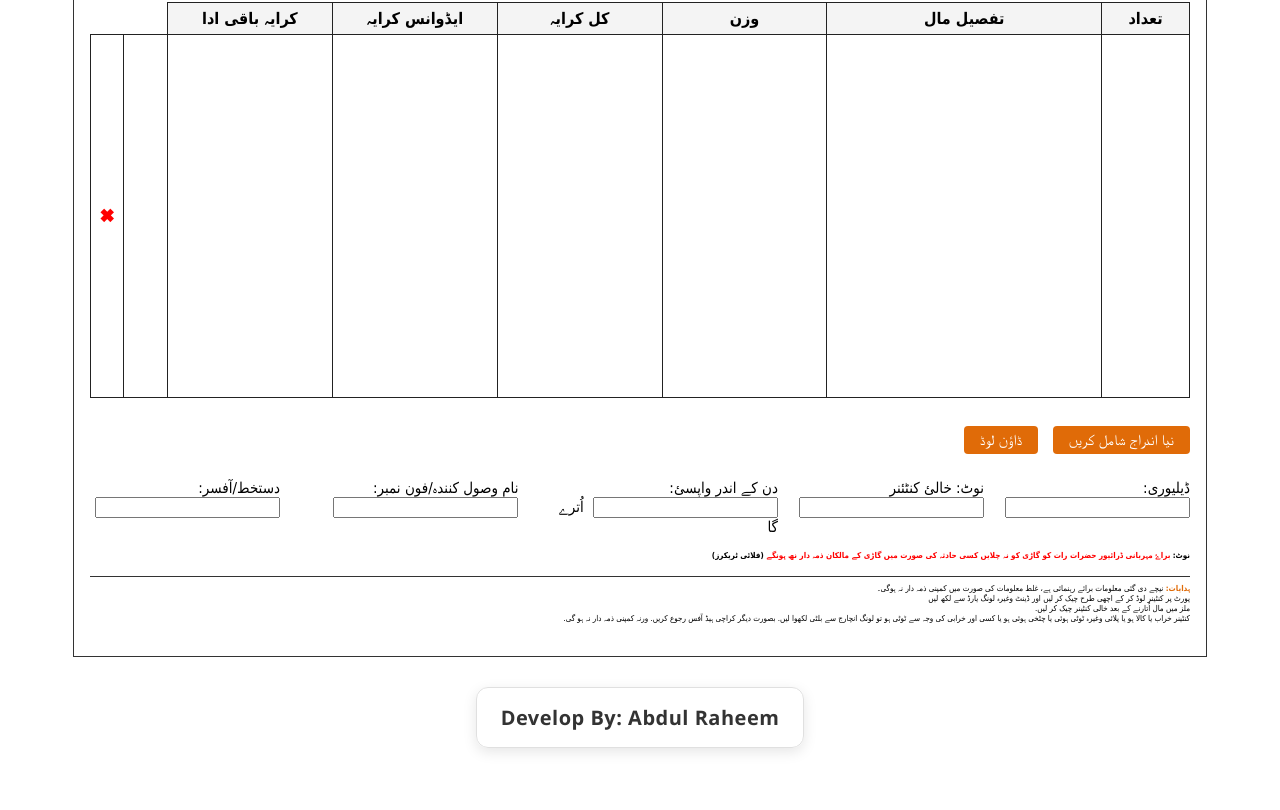
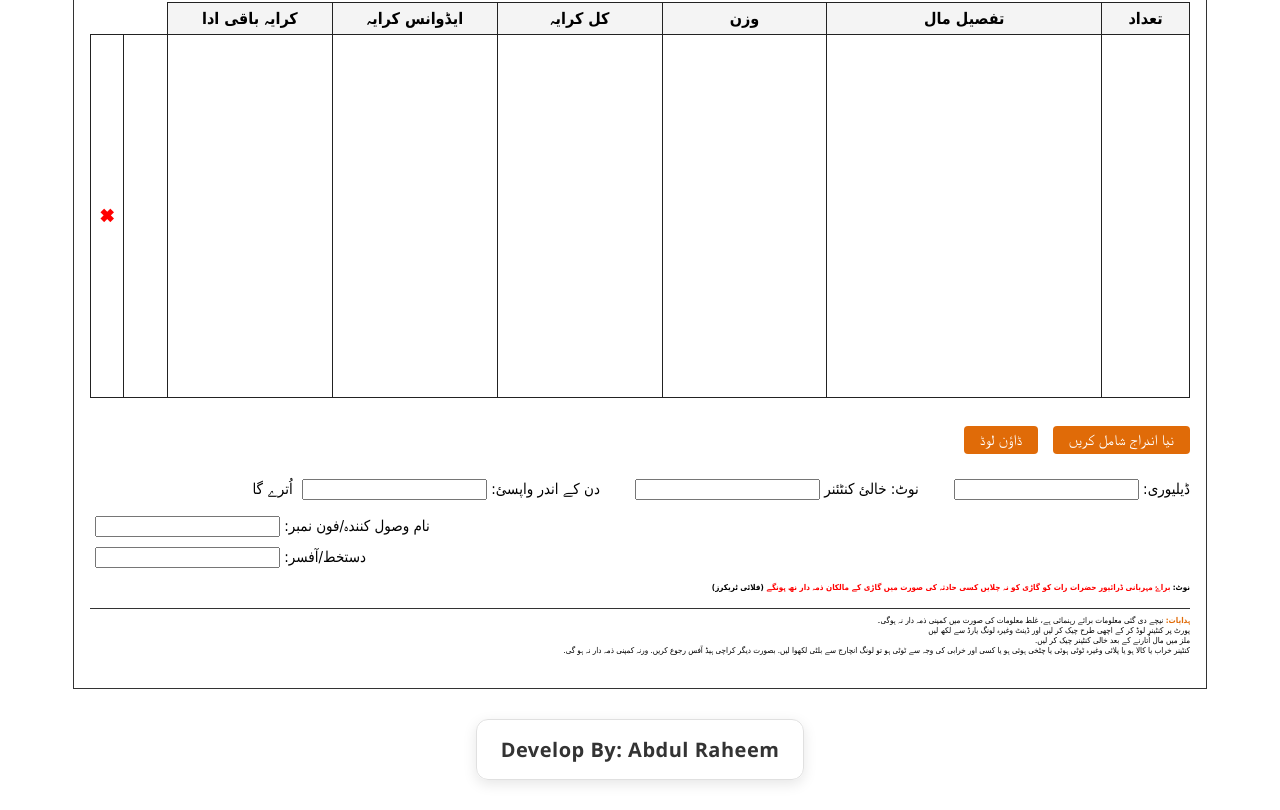
Before and after one commit to abdulraheem-5353/fly-trucker-builty, a plain HTML site: page index.html in a window 1280 px wide. Shown: the part 668-1478 px from the top of the page. Before the commit the page ends 1446 px from the top, so only its background shows below. Drawn offline with nearby package versions, Linux system fonts and the light colour scheme; a web font is replaced by a local one.

Commit message:
Updated project with new changes

```diff
--- a/index.html
+++ b/index.html
@@ -3,7 +3,7 @@
 
 <head>
   <meta charset="UTF-8">
-  <title>FLY TRUCKERS Form</title>
+  <title>FLY TRUCKERS Builty</title>
   <link href="https://fonts.googleapis.com/earlyaccess/notonastaliqurdudraft.css" rel="stylesheet">
   <link rel="stylesheet" href="style.css">
   <script src="https://cdn.jsdelivr.net/npm/html2canvas@1.4.1/dist/html2canvas.min.js"></script>
@@ -94,12 +94,20 @@
     </div>
     <!-- FOOTER -->
     <div class="footer-fields">
-      <div><label> ڈیلیوری: <input name="deliveryNote" id="deliveryNote"></label></div>
-      <div><label> نوٹ: خالئ کنٹئنر <input name="deliveryNote" id="deliveryNote"></label></div>
-      <div><label>دن کے اندر واپسئ: <input name="remarks" id="remarks"></label> <span>اُترے گا</span></div> <br> <br>
-      <div><label>نام وصول کنندہ/فون نمبر: <input name="receiverSignature" id="receiverSignature"></label></div>
-      <div><label>دستخط/آفسر: <input name="officerSignature" id="officerSignature"></label></div>
+      <div class="top-row">
+        <div><label> ڈیلیوری: <input style="max-width: 100%;" name="deliveryNote" id="deliveryNote"></label></div>
+        <div><label> نوٹ: خالئ کنٹئنر <input name="deliveryNote" id="deliveryNote2"></label></div>
+        <div><label> دن کے اندر واپسئ: <input name="remarks" id="remarks"></label> <span>اُترے گا</span></div>
+      </div>
+
+      <!-- 👇 Grouped both bottom-row items into a single container -->
+      <div class="bottom-fields-column">
+        <div><label> نام وصول کنندہ/فون نمبر: <input name="receiverSignature" id="receiverSignature"></label></div>
+        <div><label> دستخط/آفسر: <input name="officerSignature" id="officerSignature"></label></div>
+      </div>
     </div>
+
+
     <div class="note-block">
       <b>نوٹ:</b>
       <span class="note-urdu">
--- a/style.css
+++ b/style.css
@@ -182,6 +182,48 @@ body {
   border: none;
   background: none;
   cursor: pointer;
+}
+
+.footer-fields {
+  display: flex;
+  flex-direction: column;
+  gap: 16px;
+}
+
+.top-row {
+  display: flex;
+  gap: 16px;
+  flex-wrap: wrap;
+}
+
+/* 👇 This will make bottom fields appear one below another */
+.bottom-fields-column {
+  display: flex;
+  flex-direction: column;
+  gap: 10px;
+  align-items: flex-end; /* Align to left side */
+}
+
+.footer-fields {
+  display: flex;
+  flex-direction: column;
+  gap: 16px;
+}
+
+.top-row,
+.bottom-row {
+  display: flex;
+  gap: 30px;
+  flex-wrap: wrap; /* Mobile friendly */
+}
+
+.bottom-row {
+  justify-content: flex-end;
+  margin-top: 10px;
+}
+.bottom-row-1 {
+  justify-content: flex-start;
+  margin-top: 10px;
 }
 
 .footer-fields {
```
